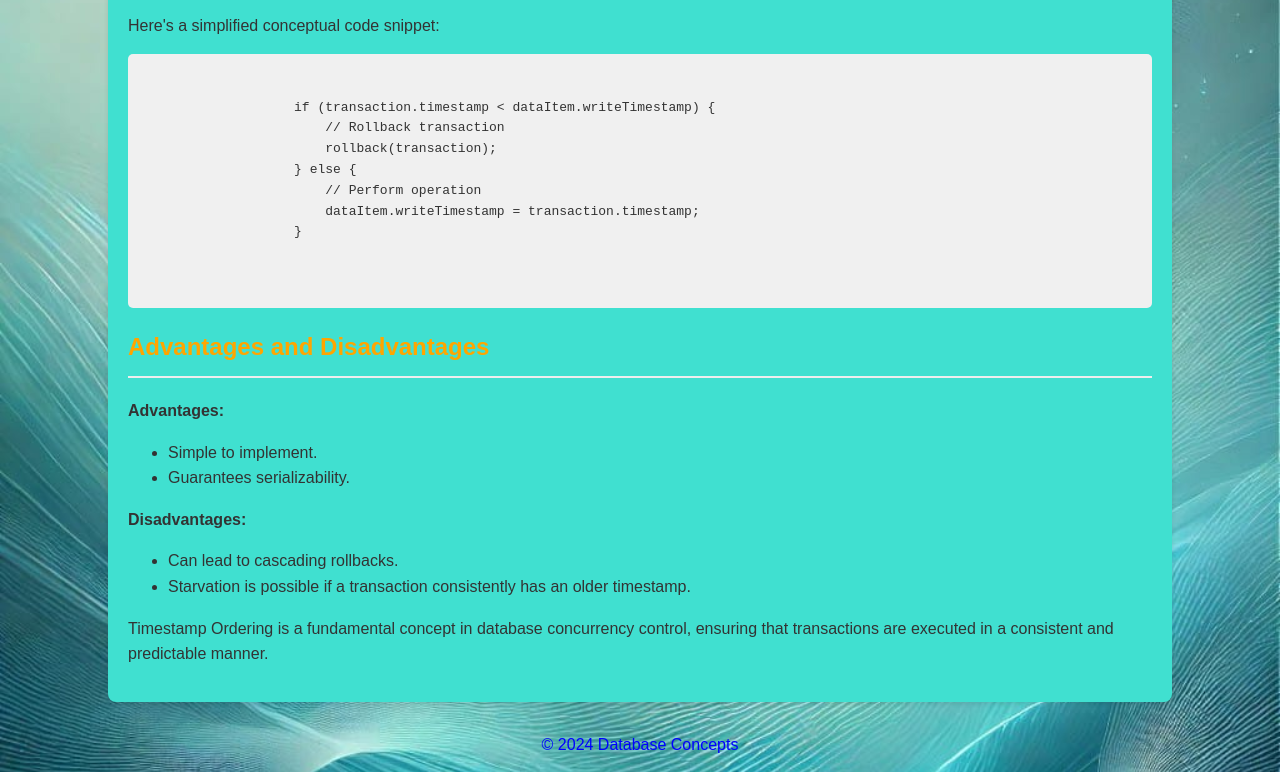
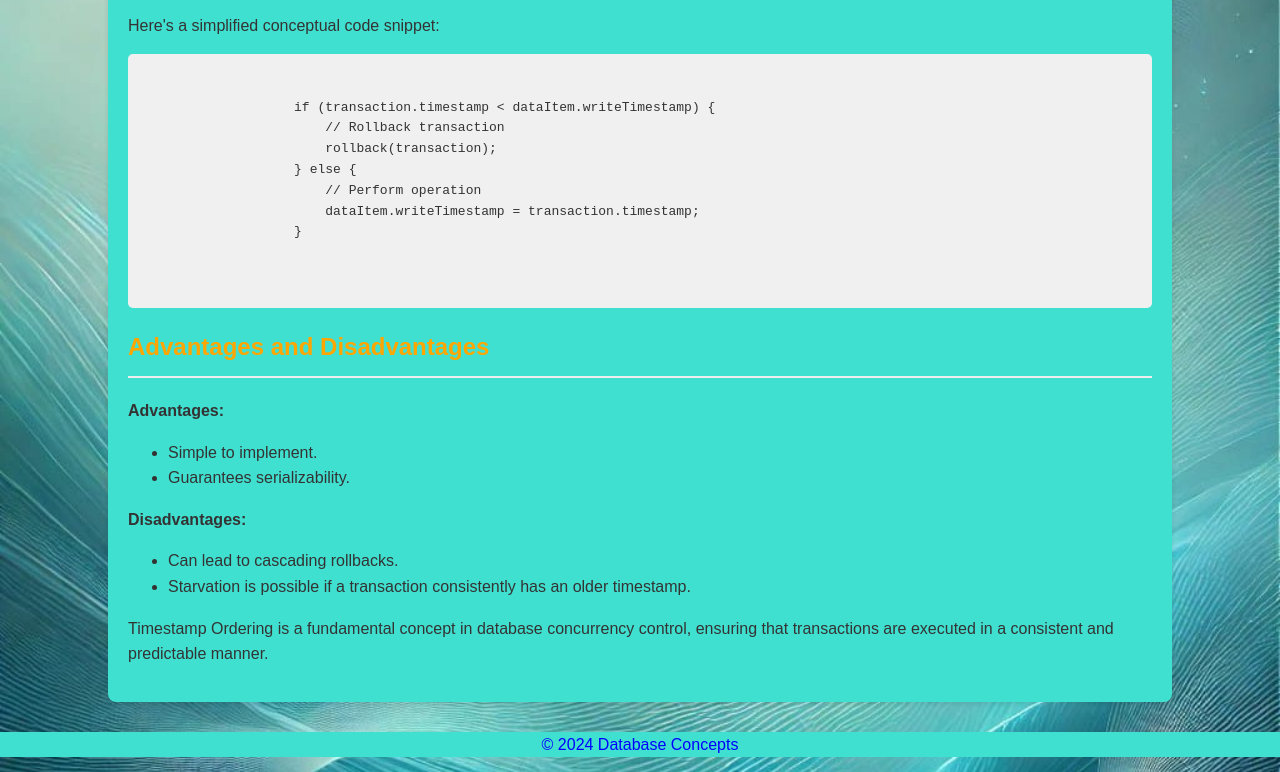
Before and after one commit to tech-man07/yash-blog, a plain HTML site: page index.html in a window 1280 px wide. Shown: the part 1677-2449 px from the top of the page. Drawn offline with Linux system fonts and the light colour scheme.

Commit message:
Update index.html

```diff
--- a/index.html
+++ b/index.html
@@ -53,6 +53,7 @@
         .footer {
             text-align: center;
             margin-top: 30px;
+            background-color: turquoise;
             color: blue;
 }
 img {
```
